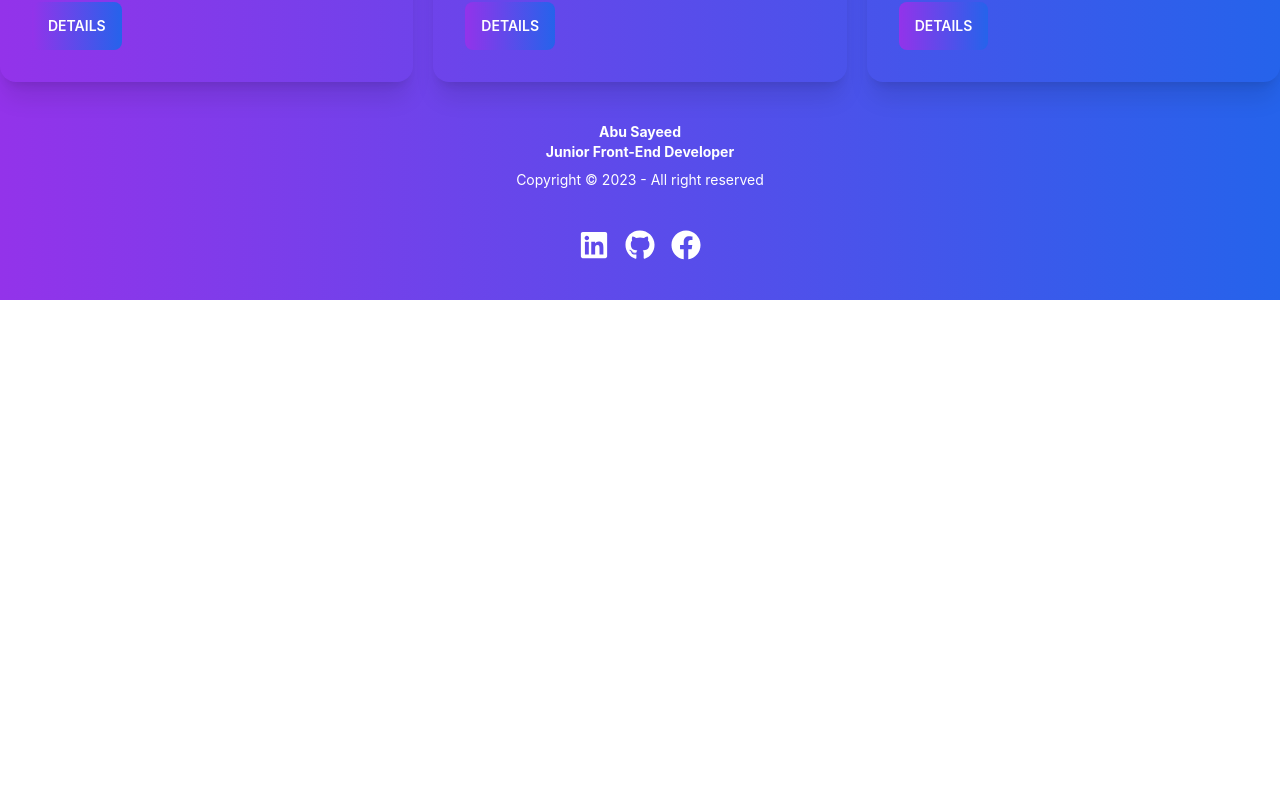
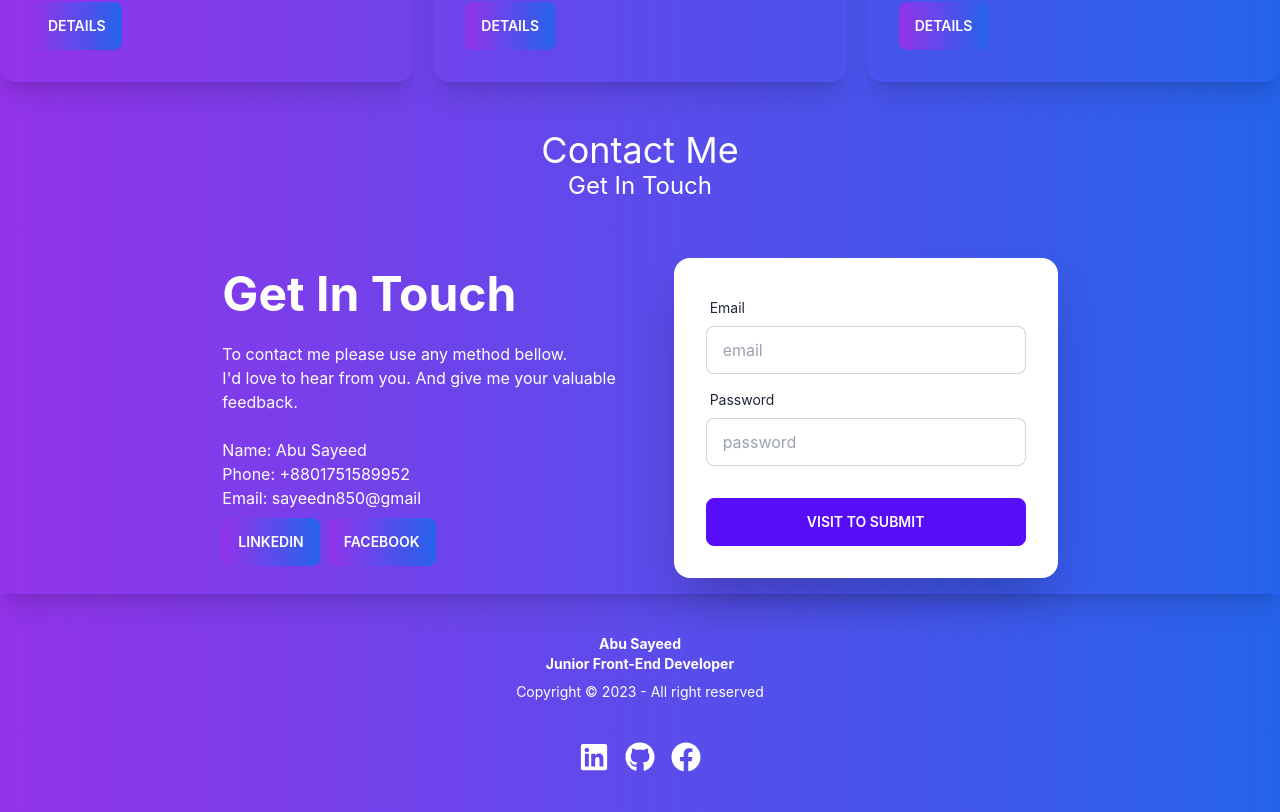
Before and after one commit to Sayeednayeem1/my-portfolio, a React (Create React App) app: page / in a window 1280 px wide. Shown: the part 791-1603 px from the top of the page. Before the commit the page ends 1091 px from the top, so only its background shows below. Built offline with nearby package versions, Linux system fonts and the light colour scheme.

Commit message:
added the contact route

```diff
--- a/src/pages/Home/ContactMe/ContactMe.js
+++ b/src/pages/Home/ContactMe/ContactMe.js
@@ -1,9 +1,46 @@
 import React from 'react';
+import { FaGoogle, FaMale, FaPhone, FaVoicemail } from 'react-icons/fa';
 
 const ContactMe = () => {
     return (
         <div>
-            <div>
+            <div className='text-center text-white mt-12 mb-10'>
+                <h5 className='text-4xl'>Contact Me</h5>
+                <h6 className='text-2xl'>Get In Touch</h6>
+            </div>
+            <div className="hero shadow-xl">
+                <div className="hero-content flex-col lg:flex-row">
+                    <div className="text-center lg:text-left text-white">
+                        <h1 className="text-5xl font-bold">Get In Touch</h1>
+                        <p className="py-6">To contact me please use any method bellow. <br /> I'd love to hear from you. And give me your valuable feedback.</p>
+                        <h4>Name: Abu Sayeed</h4>
+                        <h4>Phone: +8801751589952</h4>
+                        <h4>Email: sayeedn850@gmail</h4>
+                        <div className='mt-2 '>
+                            <a target='_blank' href="https://www.linkedin.com/in/sayeed-nayeem/" className='btn mr-2 btn-primary border-none bg-gradient-to-r from-purple-600 to-blue-600'>Linkedin</a>
+                            <a target='_blank' href="https://web.facebook.com/sayed.nayem.188" className='btn btn-primary border-none bg-gradient-to-r from-purple-600 to-blue-600'>Facebook</a>
+                        </div>
+                    </div>
+                    <div className="card flex-shrink-0 w-full max-w-sm shadow-2xl bg-base-100">
+                        <div className="card-body">
+                            <div className="form-control">
+                                <label className="label">
+                                    <span className="label-text">Email</span>
+                                </label>
+                                <input type="text" placeholder="email" className="input input-bordered" />
+                            </div>
+                            <div className="form-control">
+                                <label className="label">
+                                    <span className="label-text">Password</span>
+                                </label>
+                                <input type="text" placeholder="password" className="input input-bordered" />
+                            </div>
+                            <div className="form-control mt-6">
+                                <button className="btn btn-primary">Visit To Submit</button>
+                            </div>
+                        </div>
+                    </div>
+                </div>
             </div>
         </div>
     );
--- a/src/pages/Home/Home/Home.js
+++ b/src/pages/Home/Home/Home.js
@@ -1,5 +1,6 @@
 import React from 'react';
 import About from '../About/About';
+import ContactMe from '../ContactMe/ContactMe';
 import Projects from '../Projects/Projects';
 
 const Home = () => {
@@ -7,6 +8,7 @@ const Home = () => {
         <div>
             <About></About>
             <Projects></Projects>
+            <ContactMe></ContactMe>
         </div>
     );
 };
```
